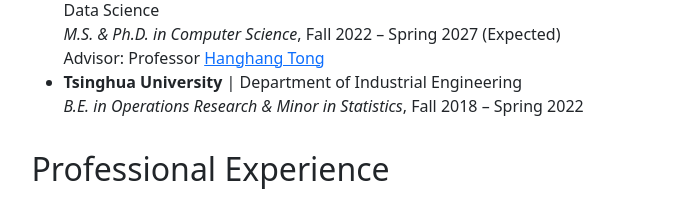
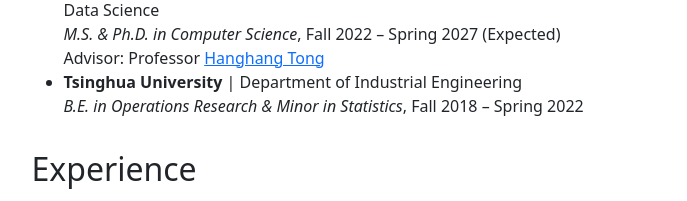
Before and after one commit to q-rz/q-rz.github.io, a plain HTML site: page index.html in a window 1280 px wide. Shown: the part 587-788 px from the top of the page, without its empty margins (288-975 px from the left). Drawn offline with Linux system fonts and the light colour scheme.

Commit message:
Update index.html

```diff
--- a/index.html
+++ b/index.html
@@ -37,7 +37,7 @@ My research interests lie broadly in machine learning (ML), with a current empha
 <li><strong>University of Illinois Urbana–Champaign</strong> | Siebel School of Computing and Data Science<br /><em>M.S. &amp; Ph.D. in Computer Science</em>, Fall 2022 – Spring 2027 (Expected)<br />Advisor: Professor <a href="http://tonghanghang.org/" target="_blank">Hanghang Tong</a></li>
 <li><strong>Tsinghua University</strong> | Department of Industrial Engineering<br /><em>B.E. in Operations Research &amp; Minor in Statistics</em>, Fall 2018 – Spring 2022</li>
 </ul>
-<h2 id="professional-experience">Professional Experience</h2>
+<h2 id="experience">Experience</h2>
 <ul>
 <li><strong>Qualcomm AI Research</strong> | <em>Research Intern</em><br /><em>Post-training quantization</em>, June – August 2024</li>
 <li><strong>Qualcomm AI Research</strong> | <em>Research Intern</em><br /><em>Code generation with large language models</em>, May – August 2023</li>
```
